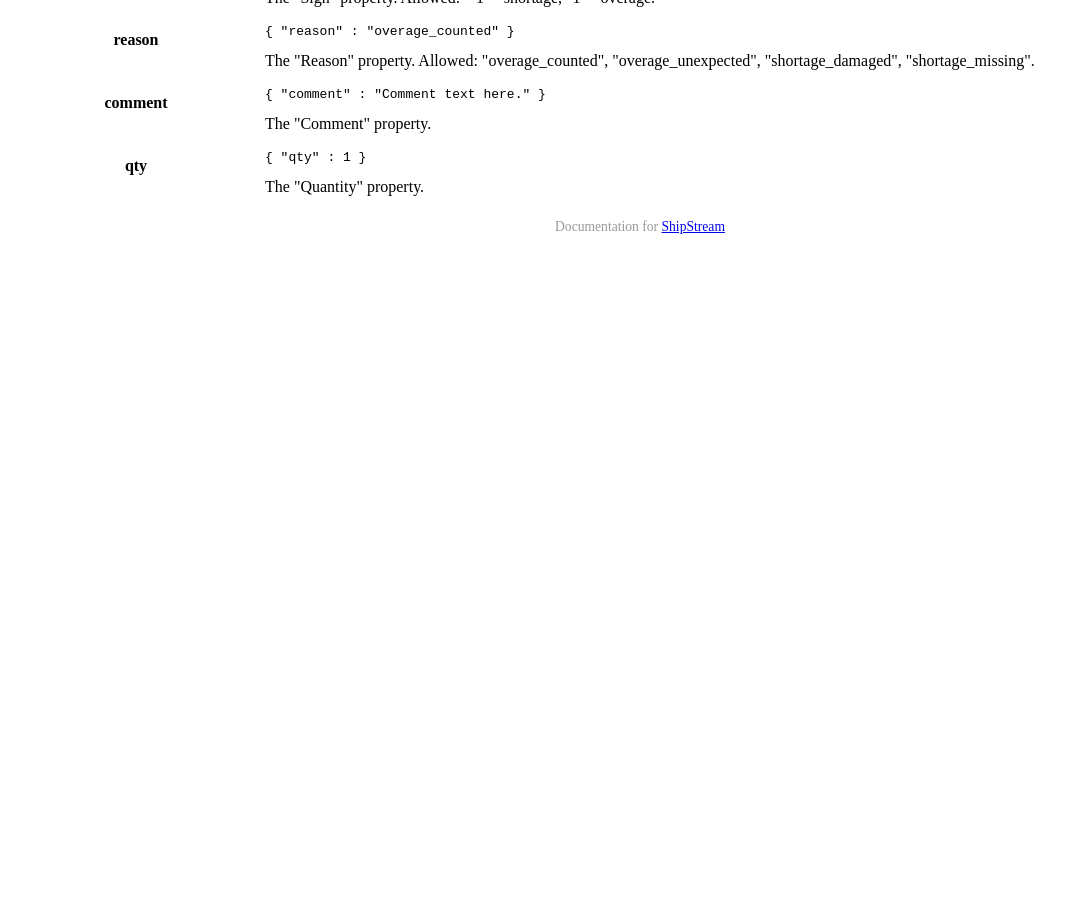
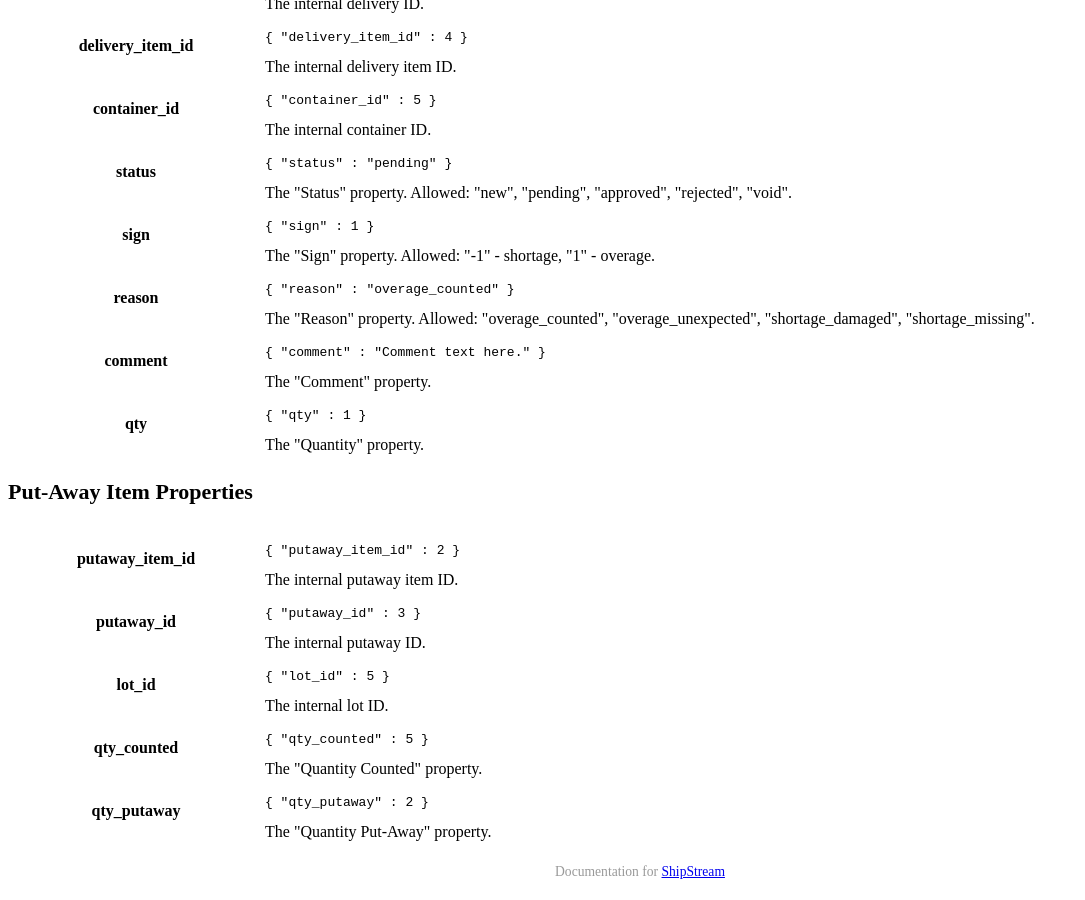
Before and after one commit to ShipStream/shipstream.github.io, a Jekyll site: the page built from _posts/2014-07-25-delivery.md, in a window 1280 px wide and 900 px high, scrolled down 20228 px. Shown: the whole window, without its empty margins (0-1085 px from the left). Built offline with Jekyll 4.4.1, drawn with Linux system fonts in a browser that asks for light colours; a style sheet for code colours, icons or effects is not loaded; before the commit the page ends 20483 px from its top, so only the background shows below that; some of the changed text lies outside the part shown.

Commit message:
Add putaway item to delivery payload.

```diff
--- a/_posts/2014-07-25-delivery.md
+++ b/_posts/2014-07-25-delivery.md
@@ -28,6 +28,7 @@ order: 20
  * [Container](#container_properties)
  * [Container Content](#container_content_properties)
  * [Exception](#exception_properties)
+ * [Put-Away Item](#putaway_item_properties)
 
 ----
 
@@ -225,6 +226,22 @@ Get delivery for one delivery id:
                         "comment" : null,
                         "qty" : 5
                     }
+                ],
+                "putaway_items": [
+                    {
+                        "putaway_item_id": "2",
+                        "putaway_id": "4",
+                        "lot_id": null,
+                        "qty_counted": "1.0000",
+                        "qty_putaway": "1.0000"
+                    },
+                    {
+                        "putaway_item_id": "3",
+                        "putaway_id": "4",
+                        "lot_id": null,
+                        "qty_counted": "1.0000",
+                        "qty_putaway": "1.0000"
+                   }
                 ]
             }
         ],
@@ -1696,3 +1713,47 @@ true if delivery was successfully voided.
     </tr>
 </tbody>
 </table>
+
+<h3 id="putaway_item_properties">
+    Put-Away Item Properties
+</h3>
+
+<table class="table-striped">
+<tbody>
+    <tr>
+        <th>putaway_item_id</th>
+        <td>
+            <pre><code>{ "putaway_item_id" : 2 }</code></pre>
+            The internal putaway item ID.
+        </td>
+    </tr>
+    <tr>
+        <th>putaway_id</th>
+        <td>
+            <pre><code>{ "putaway_id" : 3 }</code></pre>
+            The internal putaway ID.
+        </td>
+    </tr>
+    <tr>
+        <th>lot_id</th>
+        <td>
+            <pre><code>{ "lot_id" : 5 }</code></pre>
+            The internal lot ID.
+        </td>
+    </tr>
+    <tr>
+        <th>qty_counted</th>
+        <td>
+            <pre><code>{ "qty_counted" : 5 }</code></pre>
+            The "Quantity Counted" property.
+        </td>
+    </tr>
+    <tr>
+        <th>qty_putaway</th>
+        <td>
+            <pre><code>{ "qty_putaway" : 2 }</code></pre>
+            The "Quantity Put-Away" property.
+        </td>
+    </tr>
+</tbody>
+</table>
```
